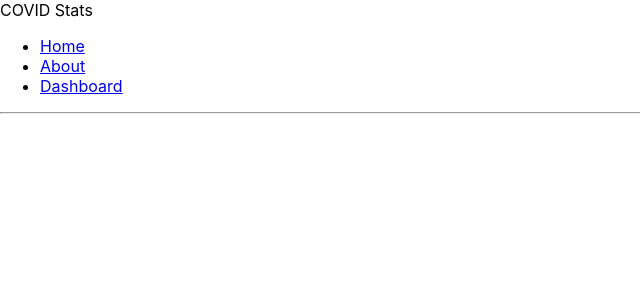
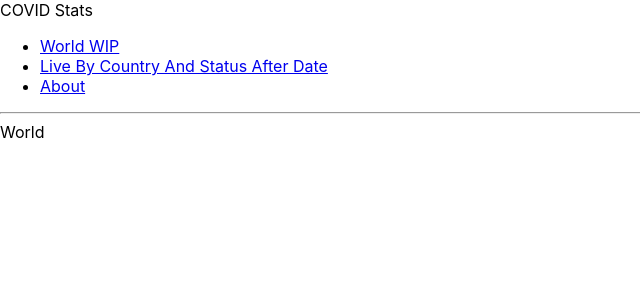
Before and after one commit to dyefim/covid-stats, a React (Create React App) app: page /by-country-after-date in a window 1280 px wide. Shown: the top 300 px of the page, without its empty margins (0-640 px from the left). Built offline with nearby package versions, Linux system fonts and the light colour scheme.

Commit message:
Extract components

```diff
--- a/src/App.tsx
+++ b/src/App.tsx
@@ -1,41 +1,35 @@
 import React from 'react';
-import { BrowserRouter as Router, Switch, Route, Link } from 'react-router-dom';
+import { BrowserRouter as Router, Switch, Route } from 'react-router-dom';
+import Navigation from './Navigation';
+import About from './pages/About';
+import ByCountryAfterDate from './pages/ByCountryAfterDate';
+import World from './pages/World';
 
-function App() {
+const App = () => {
   return (
     <div className="App">
-      <header className="App-header">СOVID Stats</header>
+      <header>СOVID Stats</header>
       <Router>
         <div>
-          <ul>
-            <li>
-              <Link to="/">Home</Link>
-            </li>
-            <li>
-              <Link to="/about">About</Link>
-            </li>
-            <li>
-              <Link to="/dashboard">Dashboard</Link>
-            </li>
-          </ul>
+          <Navigation />
 
           <hr />
 
           <Switch>
             <Route exact path="/">
-              <div>Home</div>
+              <World />
+            </Route>
+            <Route path="/by-country-after-date">
+              <ByCountryAfterDate />
             </Route>
             <Route path="/about">
-              <div>About</div>
-            </Route>
-            <Route path="/dashboard">
-              <div>Dashboard</div>
+              <About />
             </Route>
           </Switch>
         </div>
       </Router>
     </div>
   );
-}
+};
 
 export default App;
--- /dev/null
+++ b/src/Navigation.tsx
@@ -0,0 +1,23 @@
+import React from 'react';
+import { Link } from 'react-router-dom';
+
+const Navigation = () => {
+  return (
+    <nav>
+      <ul>
+        <li>
+          <Link to="/">World WIP</Link>
+        </li>
+        <li>
+          <Link to="/by-country-after-date">
+            Live By Country And Status After Date
+          </Link>
+        </li>
+        <li>
+          <Link to="/about">About</Link>
+        </li>
+      </ul>
+    </nav>
+  );
+};
+export default Navigation;
--- /dev/null
+++ b/src/pages/About.tsx
@@ -0,0 +1,7 @@
+import React from 'react';
+
+const About = () => {
+  return <div>About</div>;
+};
+
+export default About;
--- /dev/null
+++ b/src/pages/ByCountryAfterDate.tsx
@@ -0,0 +1,7 @@
+import React from 'react';
+
+const ByCountryAfterDate = () => {
+  return <div>World</div>;
+};
+
+export default ByCountryAfterDate;
--- /dev/null
+++ b/src/pages/World.tsx
@@ -0,0 +1,7 @@
+import React from 'react';
+
+const World = () => {
+  return <div>Live By Country And Status After Date</div>;
+};
+
+export default World;
```
